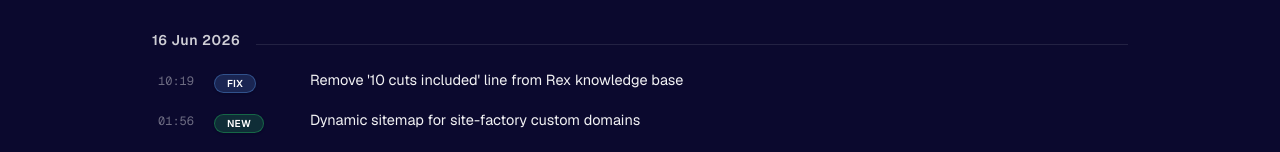
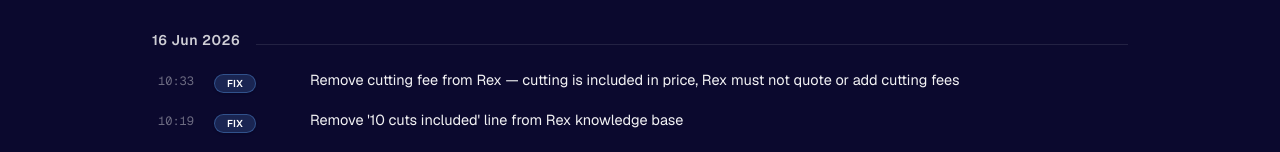
Before and after one commit to sg-satoshi/saabai-site, a Next.js app: page /saabai-changelog in a window 1280 px wide. Shown: the part 145-297 px from the top of the page. Built offline with nearby package versions, Linux system fonts and the light colour scheme; no server answers.

Commit message:
fix: sitemap function receives slug directly, not via params wrapper

```diff
--- a/app/rex-changelog/ChangelogClient.tsx
+++ b/app/rex-changelog/ChangelogClient.tsx
@@ -32,6 +32,7 @@ const CHANGELOG: Day[] = [
   {
     date: "16 Jun 2026",
     entries: [
+      { time: "10:33", tag: "FIX", title: "Remove cutting fee from Rex — cutting is included in price, Rex must not quote or add cutting fees" },
       { time: "10:19", tag: "FIX", title: "Remove '10 cuts included' line from Rex knowledge base" }
     ],
   },
--- a/app/saabai-changelog/SaabaiChangelogClient.tsx
+++ b/app/saabai-changelog/SaabaiChangelogClient.tsx
@@ -30,6 +30,7 @@ const CHANGELOG: Day[] = [
   {
     date: "16 Jun 2026",
     entries: [
+      { time: "10:33", tag: "FIX", title: "Remove cutting fee from Rex — cutting is included in price, Rex must not quote or add cutting fees" },
       { time: "10:19", tag: "FIX", title: "Remove '10 cuts included' line from Rex knowledge base" },
       { time: "01:56", tag: "NEW", title: "Dynamic sitemap for site-factory custom domains" },
       { time: "01:42", tag: "NEW", title: "Comprehensive SEO overhaul for nicomoretti.au" },
--- a/app/sites/[slug]/sitemap.ts
+++ b/app/sites/[slug]/sitemap.ts
@@ -6,11 +6,10 @@ export const runtime = "nodejs";
 const redis = Redis.fromEnv();
 
 export default async function sitemap({
-  params,
+  slug,
 }: {
-  params: Promise<{ slug: string }>;
+  slug: string;
 }): Promise<MetadataRoute.Sitemap> {
-  const { slug } = await params;
 
   // Resolve canonical base URL — prefer custom domain over saabai.ai path
   const domainMap = await redis.hgetall<Record<string, string>>("saabai:domain-map").catch(() => null);
```
